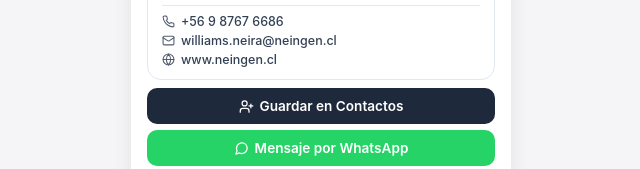
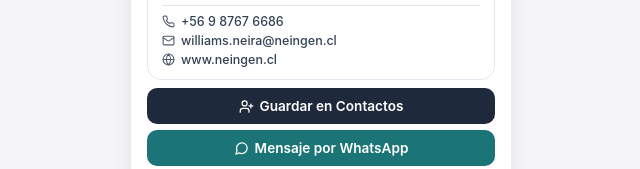
Before and after one commit to williamsneira-dot/NEINGEN-SPA, a plain HTML site: page tarjeta.html in a window 1280 px wide. Shown: the part 254-423 px from the top of the page, without its empty margins (319-959 px from the left). Drawn offline with Linux system fonts and the light colour scheme.

Commit message:
Update tarjeta.html

```diff
--- a/tarjeta.html
+++ b/tarjeta.html
@@ -114,7 +114,7 @@
         /* Botones de acción */
         .btn { display: flex; align-items: center; justify-content: center; gap: 6px; width: 100%; padding: 10px; border-radius: 10px; font-size: 0.85rem; font-weight: 600; text-decoration: none; margin-bottom: 6px; border: none; }
         .btn-main { background: #1e293b; color: #ffffff; }
-        .btn-whatsapp { background: #25d366; color: #ffffff; }
+        .btn-whatsapp { background: #1B7576; color: #ffffff; }
         .grid-btns { display: grid; grid-template-columns: 1fr 1fr; gap: 6px; margin-bottom: 8px; }
         .btn-secondary { background: #f1f5f9; color: #1e293b; font-size: 0.78rem; padding: 8px; border: 1px solid #e2e8f0; margin-bottom: 0; }
 
```
